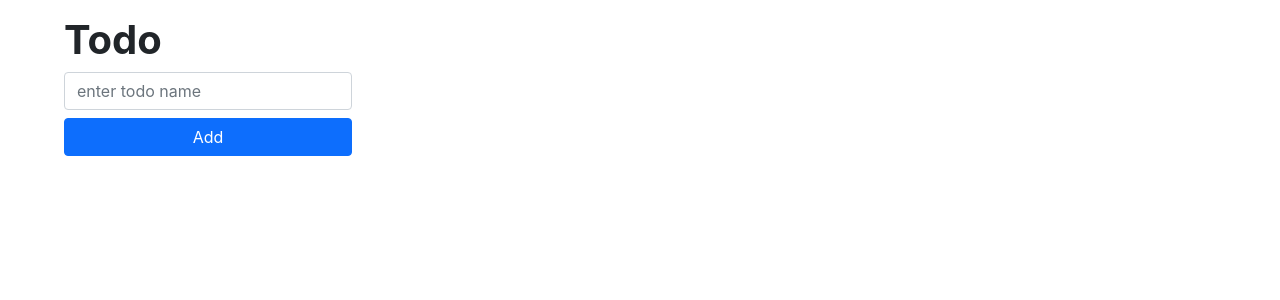
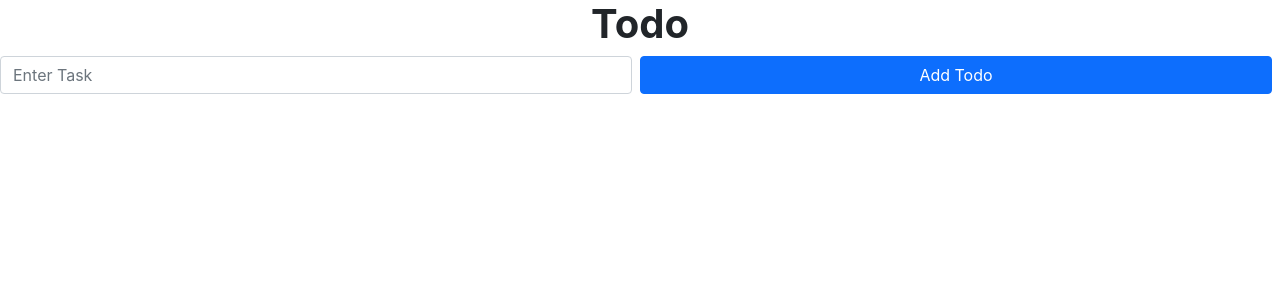
Before and after one commit to S-hub1996/todosimp, a React (Create React App) app in the folder my-app/: page / in a window 1280 px wide. Shown: the top 300 px of the page. Built offline with nearby package versions, Linux system fonts and the light colour scheme.

Commit message:
Day 2 tasks completed

```diff
--- a/my-app/package.json
+++ b/my-app/package.json
@@ -6,6 +6,7 @@
     "@testing-library/jest-dom": "^5.16.4",
     "@testing-library/react": "^12.1.4",
     "@testing-library/user-event": "^13.5.0",
+    "nanoid": "^3.3.2",
     "react": "^18.0.0",
     "react-dom": "^18.0.0",
     "react-scripts": "5.0.0",
--- a/my-app/src/App.js
+++ b/my-app/src/App.js
@@ -1,11 +1,21 @@
 import logo from './logo.svg';
+import React from 'react'
+
 import './App.css';
-import {Todo} from './Components/Todo'
+import {Todo} from './Components/Todo';
+import TodoList from './Components/TodoList';
 function App() {
+
+
+
+
   return (
-<>
-<Todo/>
-</>
+<div className="App">
+  {/* Day1 */}
+{/* <Todo/> */}
+{/* Day2 */}
+<TodoList/>
+</div>
   );
 }
 
--- a/my-app/src/Components/Todo.jsx
+++ b/my-app/src/Components/Todo.jsx
@@ -24,7 +24,7 @@ export const Todo = () =>{
         {todo.map((item)=>{
             return <div className="d-flex form-check">
             <h1  className="text-light bg-success text-center form-check-label">{item}</h1>
-            <input type="radio" className="form-check-input mx-1 bg-warning" />
+            <input type="radio" className="form-check-input mx-1 bg-warning" onChange={todoDone()} />
             </div>
         })}
         </div>
--- /dev/null
+++ b/my-app/src/Components/TodoItem.jsx
@@ -0,0 +1,12 @@
+import React from 'react';
+const TodoItem=(props)=>{
+    // console.log(props)
+    const {title,id,status,Delete}=props;
+    return (
+    <div className="mx-5 w-25 p-3">
+    <h3 className="fw-bold m-25">{ title }</h3>
+    <button className="btn-primary btn w-100 mx-2" onClick={()=>Delete(id)}>Delete</button>
+    </div>
+    )
+}
+export default TodoItem;
--- /dev/null
+++ b/my-app/src/Components/TodoList.jsx
@@ -0,0 +1,73 @@
+import React from 'react';
+// import {useState} from 'react';
+import {nanoid} from 'nanoid';
+import TodoItem from "./TodoItem";
+const TodoList=()=>{
+
+    const [task,setTask]= React.useState("");
+    const [todo,setTodo]= React.useState([]);
+// const [isLoggedIn,setLoggedIn]=useState(false)
+
+
+    const handleChange=(e)=>{
+        setTask(e.target.value)
+    }
+
+    const handleClick=()=>{
+        let taskObj={
+            id:nanoid(),
+            title:task,
+            status:false,
+        }
+        setTodo([taskObj,...todo]);
+    }
+
+const handleDelete=(id)=>{
+// console.log(id);
+
+let newTodo = todo.filter((item)=>item.id !=id);
+setTodo(newTodo);
+
+}
+// const handleLogIn=(id)=>{
+//     setLoggedIn(true);
+// }
+// const handleLogOut=(id)=>{
+//     setLoggedIn(false);
+// }
+// if(!isLoggedIn){
+//     return (<>
+//     <h1>User not logged in</h1>
+//     <button onClick={handleLogIn()}>Login</button>
+//     </>)
+// }
+// const handleToggle=(id)=>{
+
+// }
+    return (
+<>
+<h1 className="fw-bold">Todo</h1>
+        <div className=" w- d-flex m-auto ">
+{/* <button onClick={handleLogOut}>LOG OUT</button> */}
+
+        <input className="form-control" type="text"
+        value={task} placeholder="Enter Task"
+        onChange={handleChange}/>
+
+
+        <button className="btn-primary btn w-100 mx-2 " onClick={handleClick}>Add Todo</button>
+        </div>
+
+        <div>
+        {todo.map((item)=>{
+           return <TodoItem Delete={handleDelete} key={item.id} {...item} />
+
+        })}
+
+        </div>
+
+
+</>
+    )
+}
+export default TodoList;
```
Also changed, not shown: 1 other file (tests, documents, lock files or other folders).
